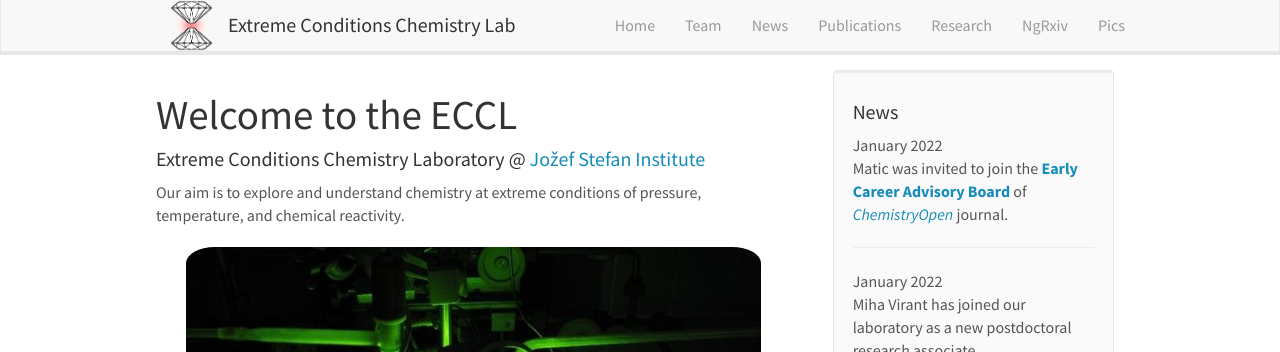
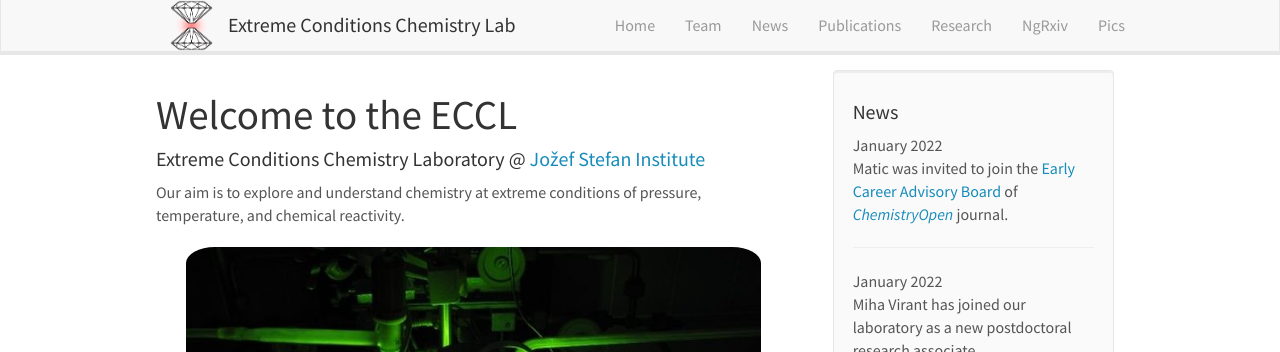
Before and after one commit to eccl-jsi/eccl-jsi.github.io, a Jekyll site: the page built from _pages/home.md, in a window 1280 px wide. Shown: the top 352 px of the page. Built offline with Jekyll 4.4.1, drawn with Linux system fonts in a browser that asks for light colours; nearby versions of some CDN libraries.

Commit message:
Update news.yml

```diff
--- a/_data/news.yml
+++ b/_data/news.yml
@@ -1,5 +1,5 @@
 - date: January 2022
-  headline: "Matic was invited to join the <a href='https://chemistry-europe.onlinelibrary.wiley.com/hub/journal/21911363/editorial-board'><b>Early Career Advisory Board</b></a> of <a href='https://chemistry-europe.onlinelibrary.wiley.com/journal/21911363'><i>ChemistryOpen</i></a> journal."
+  headline: "Matic was invited to join the <a href='https://chemistry-europe.onlinelibrary.wiley.com/hub/journal/21911363/editorial-board'>Early Career Advisory Board</a> of <a href='https://chemistry-europe.onlinelibrary.wiley.com/journal/21911363'><i>ChemistryOpen</i></a> journal."
 
 - date: January 2022
   headline: "Miha Virant has joined our laboratory as a new postdoctoral research associate."
```
